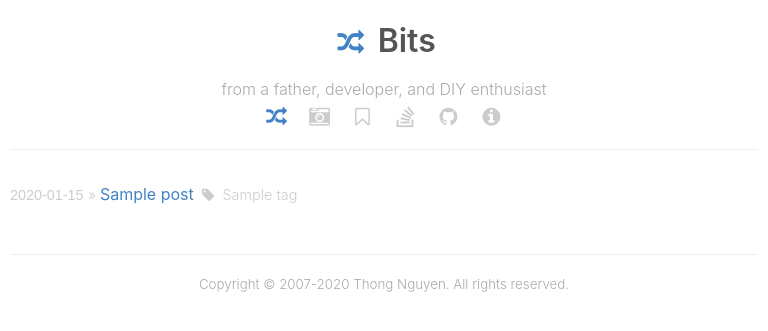
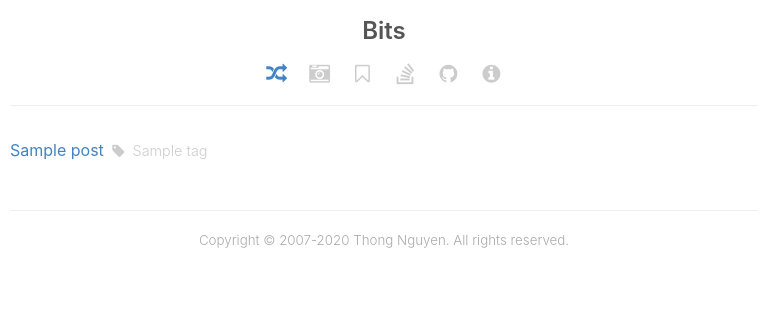
Before and after one commit to ikumen/bits, a Flask app: template templates/index.html in a window 768 px wide. Shown: the top 331 px of the page. Run offline with Flask 2, Linux system fonts and the light colour scheme; the template is opened without the code that fills it: most values are stand-ins (such as "Sample title", 1, 10 or a date in 2020); parts of the project's set-up code (start-up, migrations or seed data) failed here and were passed over; some libraries are stand-ins or nearby versions.

Commit message:
Making a little more responsive.

```diff
--- a/static/bits.css
+++ b/static/bits.css
@@ -207,6 +207,24 @@ article #meta #tags {
   margin-bottom: 2rem;
 }
 
+@media screen and (max-width: 768px){
+  .hidden-sm {
+    display: none;
+  }
+  h1 { font-size: 1.5rem }
+  h2 { font-size: 1.25rem }
+  h3 { font-size: 1rem }
+  h4 { font-size: .9rem }
+  h5 { font-size: .875rem }
+  h6 { font-size: .75rem }
+}
+@media screen and (min-width: 768px){
+  .hidden-lg {
+    display: none;
+  }
+}
+
+
 /* fontawesome */
 
 @font-face {
--- a/templates/index.html
+++ b/templates/index.html
@@ -9,10 +9,12 @@
 {% for post in posts %}
 	<div>
 		{% set post_date = post.date.strftime('%Y-%m-%d') %}
-		<time datetime="{{ post_date }}">{{ post_date }}</time>
-		<span class="separator"> &raquo </span>
+		<time datetime="{{ post_date }}" class="hidden-sm">{{ post_date }}</time>
+		<span class="separator hidden-sm"> &raquo </span>
 		<a href="/posts/{{ post.slug }}">{{ post.title }}</a>
+		<span class="hidden-lg"><br/><time datetime="{{ post_date }}" >{{ post_date }}</time></span>
 		{{ utils.tags(post) }}
+		<p>
 	</div>
 {% endfor %}
 </div>
--- a/templates/layout-default.html
+++ b/templates/layout-default.html
@@ -5,10 +5,11 @@
 <!DOCTYPE html>
 <html lang="en">
 <head>
+  <title>Random Bits</title>
 	<meta charset="UTF-8">
-	<title></title>
   {% block head %}
   {% endblock %}
+  <meta name="viewport" content="width=device-width, initial-scale=1, shrink-to-fit=no">
   <link rel="stylesheet" type="text/css" href="//cdnjs.cloudflare.com/ajax/libs/highlight.js/9.7.0/styles/github-gist.min.css">
 	<link rel="stylesheet" type="text/css" href="https://fonts.googleapis.com/css?family=Roboto+Slab:300,400,700">
 	<link rel="stylesheet" type="text/css" href="/static/bits.css">
@@ -16,8 +17,8 @@
 <body>
 <div class="container" id="header">
   <header>
-    <h1 id="logo"><small><i class="icon-shuffle selected" title="Random"></i></small> Bits</h1>
-    <div id="description">from a father, developer, and DIY enthusiast</div>
+    <h1 id="logo"><small><i class="icon-shuffle selected hidden-sm" title="Random"></i></small> Bits</h1>
+    <div id="description" class="hidden-sm">from a father, developer, and DIY enthusiast</div>
     <div id="nav">
       <a href="/"><i class="icon-shuffle {{set_active()}}" title="random bits"></i></a>
       <a href="https://masfotos.gnoht.com"><i class="icon-camera-alt" title="photos"></i></a>
```
